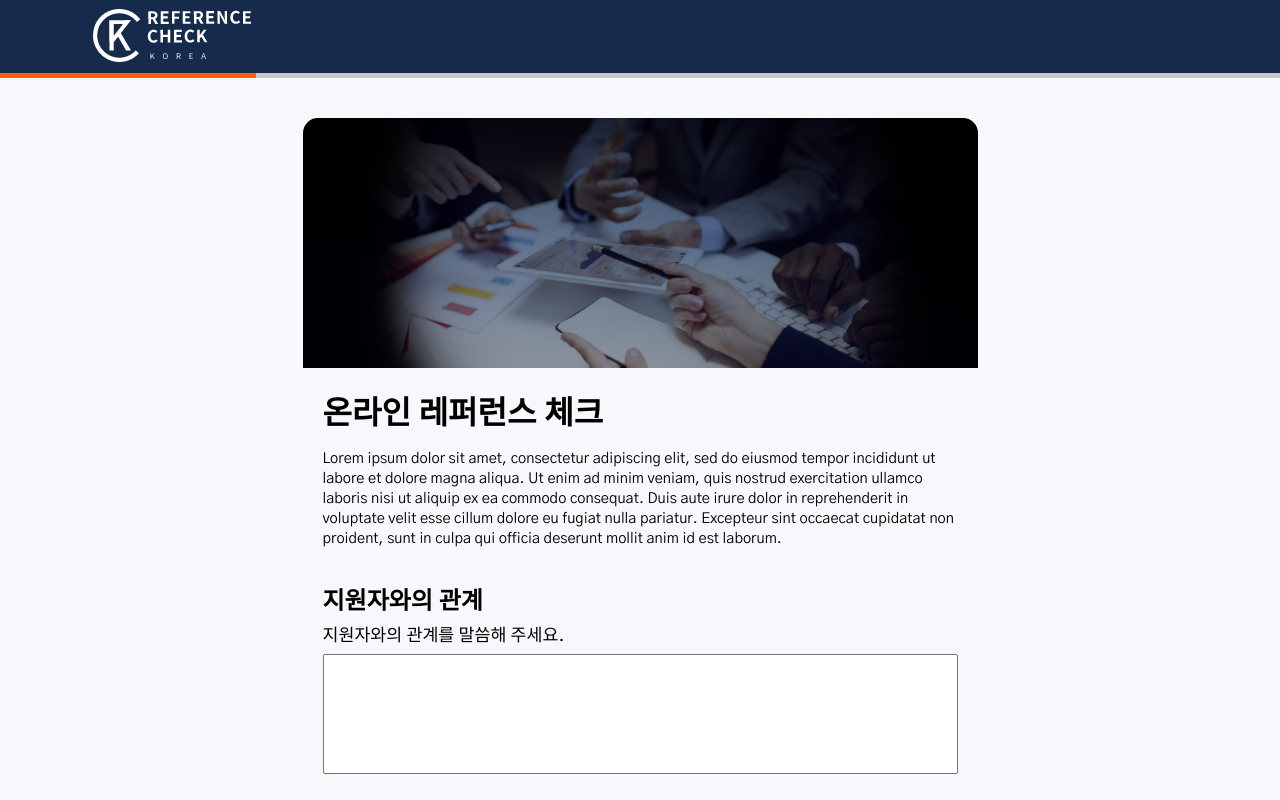
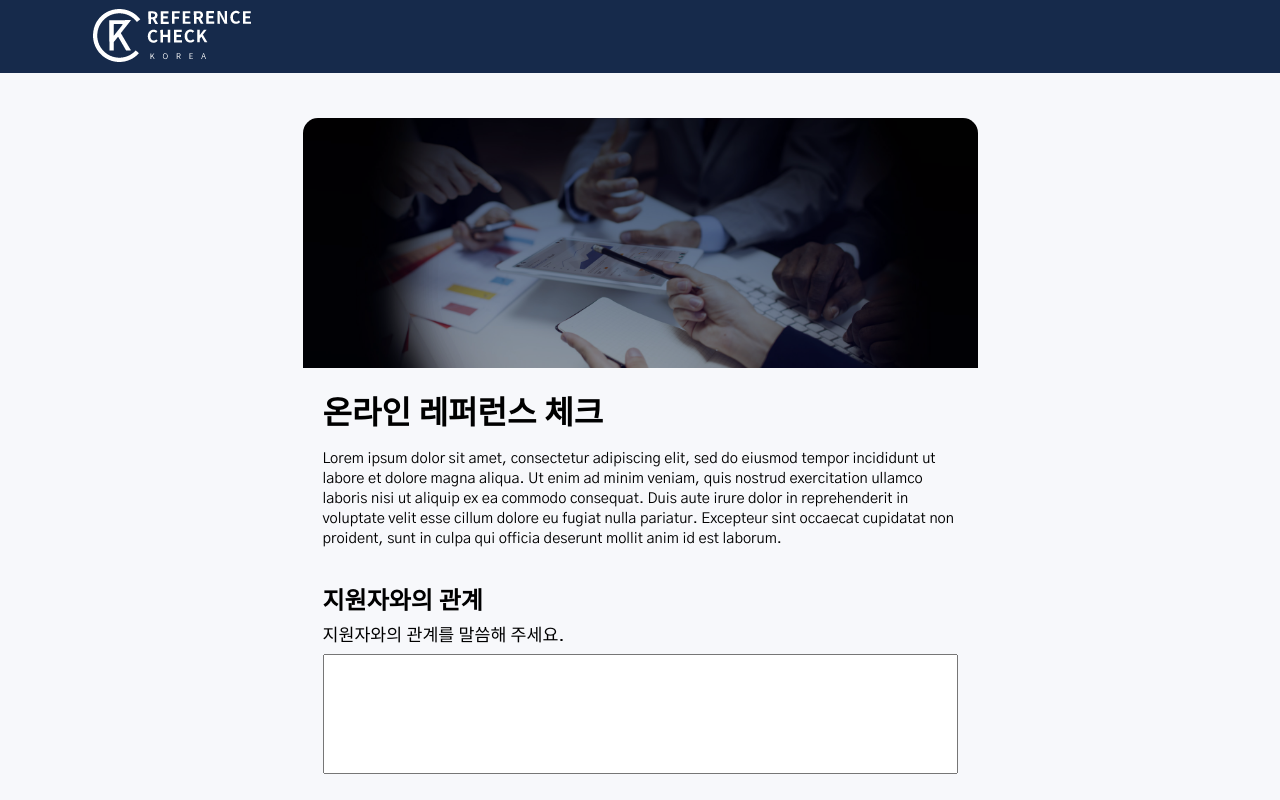
Before and after one commit to wonggamggik/YoonCom-SurveySite, a React (Vite) app: page / in a window 1280 px wide. Shown: the top 800 px of the page. Built offline with nearby package versions, Linux system fonts and the light colour scheme.

Commit message:
프로그래스 바 제거
- 우측 스크롤 바로 확인이 가능하기에 불필요하여 제거

```diff
--- a/src/assets/Survey.css
+++ b/src/assets/Survey.css
@@ -16,15 +16,15 @@
   position: fixed;
   margin-top: 0px;
   width: 100%;
-  height: 5px;
-  background-color: #c8c8c8;
+  height: 10px;
+  background-color: #ddd;
   z-index: 999;
 }
 
 .nav-current {
   width: 20%;
-  height: 5px;
-  background-color: #ff6100;
+  height: 10px;
+  background-color: var(--company-symbol-light-color);
   z-index: 999;
 }
 
--- a/src/pages/SurveyPage.jsx
+++ b/src/pages/SurveyPage.jsx
@@ -3,14 +3,11 @@ import "../assets/Survey.css";
 import survey_image from "../assets/rck-image.png";
 import SurveyCheck from "../components/SurveyCheck";
 import SurveyDescriptive from "../components/SurveyDescriptive";
+import { useState, useEffect } from "react";
 
 export default function SurveyPage() {
   return (
     <div className="surveyPage">
-      {/* 네비게이션 바 */}
-      <div className="nav">
-        <div className="nav-current"></div>
-      </div>
       {/* 본문 */}
       <div className="survey">
         <div className="survey-conetnts">
```
